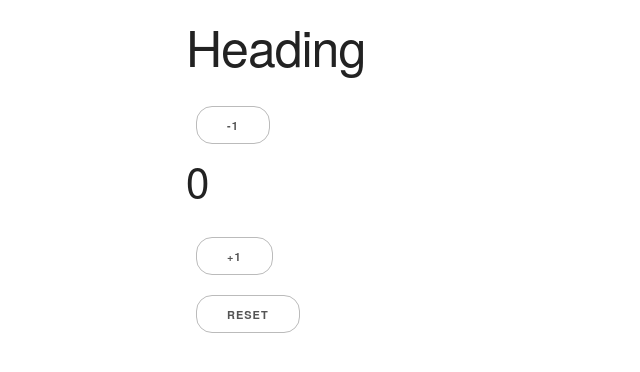
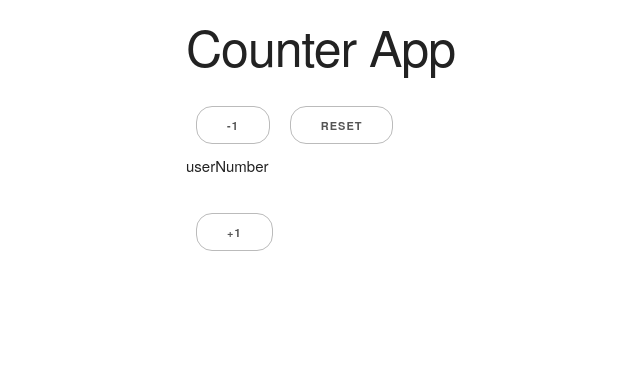
Before and after one commit to Rynana/my-app, a React (Create React App) app: page / in a window 1280 px wide. Shown: the top 372 px of the page, without its empty margins (54-694 px from the left). Built offline with nearby package versions, Linux system fonts and the light colour scheme.

Commit message:
Starting a new attempt at a counter APP

```diff
--- a/src/App.tsx
+++ b/src/App.tsx
@@ -4,207 +4,129 @@ import "./normalize.css";
 import "./App.css";
 import "./skeleton.css";
 
-type numberParameter = {userNumber: number, numberMax: number, numberMin: number};
 
+//Types
 
+type numberParameter = {userNumber: number};
+
+//App
 
 function App(){
-
-  const [getNumber, setNumber] = useState<numberParameter>({ userNumber: 0, numberMax: 10, numberMin: -10 })
-  const setPlusNumber = (userNumber: number) => {
-    setNumber((prev) => ({
-      ...prev, userNumber: prev.userNumber + 1
-    }));
-  }
-
-  const setMinusNumber = (usernumber:number) => {
-    setNumber((prev)=> ({...prev, userNumber: prev.userNumber-1}))
-  }
-
-  const setResetNumber = (userNumber: number) => {
-    setNumber((prev)=>({...prev, userNumber: prev.userNumber=0}))
-  }
-
-
+  const [userNumber, setUserNumber] = useState<numberParameter>(0)
   return(
     <div>
       <div>
-        <h1>Heading</h1>
+        <h1>Counter App</h1>
       </div>
       <div>
-        <Content getNumber={getNumber} setResetNumber={setResetNumber} setPlusNumber={setPlusNumber} setMinusNumber={setMinusNumber}/>
+        <BottomSection/>
       </div>
     </div>
   )
 }
 
-function Content ({getNumber, setPlusNumber, setMinusNumber, setResetNumber}: {getNumber: numberParameter, setPlusNumber: (userNumber: number) => void, setMinusNumber: (userNumber: number)=>void, setResetNumber: (userNumber: number) => void}){
+//Functions
+
+function BottomSection(){
   return(
     <div>
       <div>
-        <button onClick={()=>
-          {if(getNumber.userNumber > -10){
-            setMinusNumber(getNumber.userNumber)
-          }}
-        }>-1</button>
-        <h2>{getNumber.userNumber}</h2>
-        <button onClick={()=>
-        {if(getNumber.userNumber < 10){
-          setPlusNumber(getNumber.userNumber)}}
-        }>+1</button>
-      </div>
-      <div>
-        <button onClick={()=>
-          setResetNumber(getNumber.userNumber)
-        }>
+        <button>
+          -1
+        </button>
+        <button>
           Reset
+        </button>
+        <p>userNumber</p>
+        <button>
+          +1
         </button>
       </div>
     </div>
   )
 }
 
-// type taskNode = { id: number; taskDescription: string };
-// let idCount: number = 3;
 
 
 
-// //APP SHI
-// function App() {
-//   //{ Tristan } Data
 
-//   const [tasks, setTask] = useState<taskNode[]>([]);
-//   //API Call
-//   useEffect(() => {
-//     fetch("https://less.coffee/ryan/todo.json").then((r) => r.json()).then((data) => {setTask(data.items)});
+
+
+
+
+
+
+
+
+
+
+
+
+
+
+
+
+
+
+
+
+
+// type numberParameter= {userNumber: number}
+
+// function App(){
+//   const [getNumber, setNumber] = useState<numberParameter>({userNumber: 0});
+
+//   const setPlusNumber=  (userNumber: number)=>{
+//     setNumber((prev) => ({
+//       ...prev,
+//       userNumber: prev.userNumber+1}))
 //   }
-//   ,[]
-// )
-//   //Settask with API info
 
-//   const addTask = (id: number, taskDescription: string) => {
-//     setTask((prev) => [...prev, { id, taskDescription }]);
-//   };
+//   const setMinusNumber = (userNumber:number)=>{
+//     setNumber((prev)=>({
+//       ...prev,
+//       userNumber: prev.userNumber-1}))
+//   }
 
-//   const removeTask = (id: number) => {
-//     setTask((prev) =>
-//       prev.filter((task) => {
-//         return task.id !== id;
-//       }),
-//     );
-//   };
+//   const setResetNumber = (userNumber:number)=>{
+//     setNumber((prev)=>({
+//       ...prev,
+//       userNumber: prev.userNumber = 0}))
+//   }
 
-//   const editTask = (id: number, newDescription: string) => {
-//     setTask((prev) => {
-//       return prev.map((t) => {
-//         if (t.id === id) {
-//           t.taskDescription = newDescription;
-//         }
-//         return { ...t };
-//       });
-//     });
-//   };
-
-//   return (
+//   return(
 //     <div>
 //       <div>
-//         <TopSection onAddTask={addTask} />
+//         <h1>COUNTER APP</h1>
 //       </div>
 //       <div>
-//         <MidSection
-//           getTask = { tasks }
-//           onRemoveTask = { removeTask }
-//           editTask = { editTask }
-//         />
-//       </div>
-//       <div>
-//         <BottomSection onAddTask={addTask} />
+//         <BottomSection getNumber={getNumber} setPlusNumber={setPlusNumber} setMinusNumber={setMinusNumber} setResetNumber={setResetNumber} />
 //       </div>
 //     </div>
-//   );
+//   )
 // }
 
-// function TopSection({
-//   onAddTask,
-// }: {
-//   onAddTask: (id: number, taskDescription: string) => void;
-// }) {
-//   return (
+// function BottomSection({getNumber, setPlusNumber, setMinusNumber, setResetNumber}:{getNumber:numberParameter, setPlusNumber: (userNumber:number)=>void, setMinusNumber: (userNumber:number)=>void, setResetNumber:(userNumber:number)=>void}){
+//   return(
 //     <div>
 //       <div>
-//         <h1>My ToDo App</h1>
-//       </div>
-//       <div>
-//         <button
-//           className="button-primary"
-//           onClick={() => {
-//             const userInfo = prompt("Please enter info");
-//             if (userInfo) {
-//               onAddTask((idCount += 1), userInfo);
-//             }
+//         <button onClick={()=> {
+//           if(getNumber.userNumber > -10){
+//           setMinusNumber(getNumber.userNumber)
 //           }}
-//         >
-//           Add Task
-//         </button>
+//         }>-1</button>
+//         <p>{getNumber.userNumber}</p>
+//         <button onClick={()=> {
+//         if(getNumber.userNumber < 10){
+//           setPlusNumber(getNumber.userNumber)
+//         }}
+//         }>+1</button>
+//         <button onClick={()=>
+//           setResetNumber(getNumber.userNumber)
+//         }>Reset</button>
 //       </div>
 //     </div>
-//   );
-// }
-
-// function MidSection({ getTask, onRemoveTask, editTask,}: { getTask: taskNode[]; onRemoveTask: (id: number) => void; editTask: (id: number, newDescription: string) => void;
-// }) {
-//   return (
-//     <table>
-//       <thead>
-//         <tr>
-//           <th>Task List | Number of Tasks: {getTask.length}</th>
-//         </tr>
-//       </thead>
-//         <tbody>
-//       {getTask.map(({ id, taskDescription }) => (
-
-//           <tr key= {`task-${id}`}>
-//             <td>
-//               <button
-//                 className="button-primary"
-//                 onClick={() => onRemoveTask(id)}
-//               >
-//                 Delete
-//               </button>
-//               <button
-//                 className="button-primary"
-//                 onClick={() => {
-//                   const newDescription = prompt("Edit Entry", taskDescription);
-//                   if (newDescription) {
-//                     editTask(id, newDescription);
-//                   }
-//                 }}
-//               >
-//                 Edit
-//               </button>
-//                     <input className="u-full-width" value={taskDescription} id={`task-${id}`} type="text" onChange={(event)=>{
-//                       editTask(id, event.target.value);
-//                     }}></input>
-//             </td>
-//           </tr>
-
-//       ))}
-//       </tbody>
-//     </table>
-//   );
-// }
-
-// function BottomSection({
-//   onAddTask,
-// }: {
-//   onAddTask: (id: number, taskDescription: string) => void;
-// }) {
-
-//   return (
-//       <div>
-//         <p>Bottom Text</p>
-//       </div>
-//   );
+//   )
 // }
 
 export default App;
```
